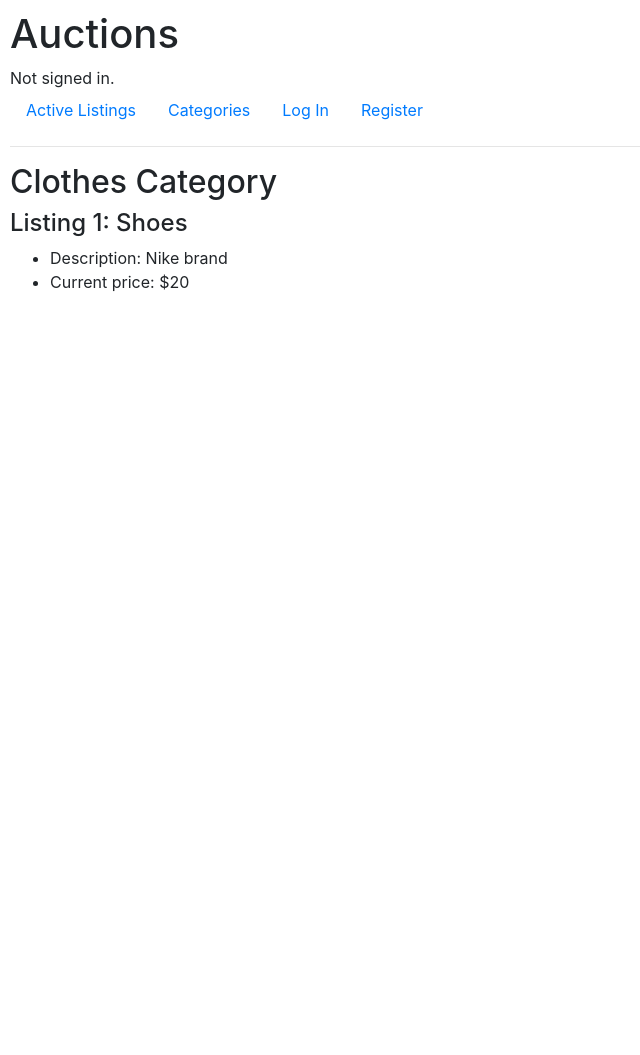
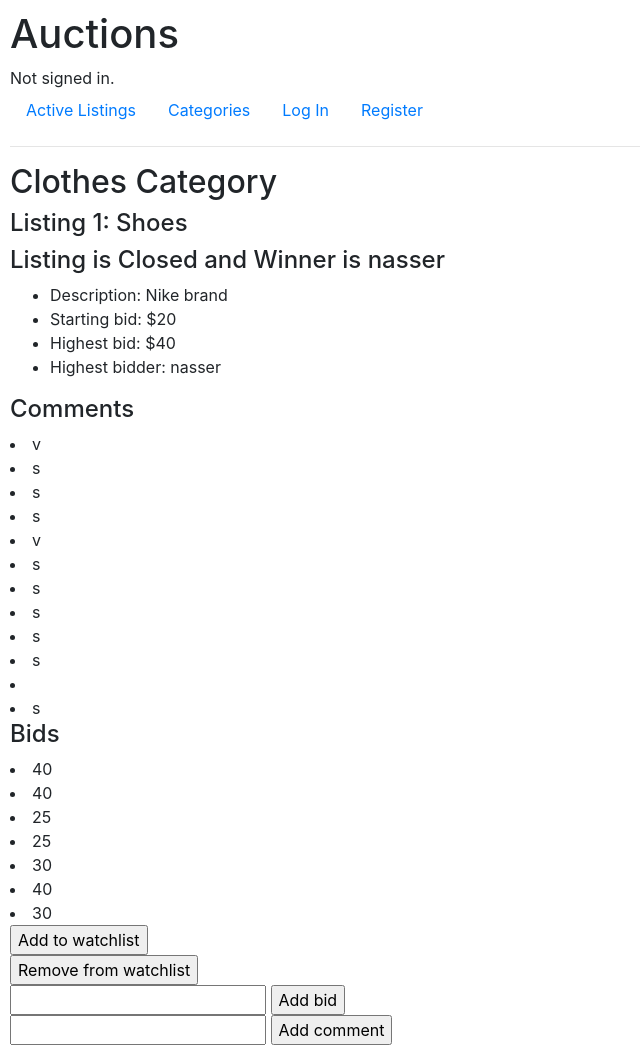
Before and after one commit to NasserMughrabi/Project2, a Django app: page /1/listing_details in a window 1280 px wide. Shown: the whole page, without its empty margins (0-640 px from the left). Before the commit the page ends 292 px from the top, so only its background shows below. Run offline with Django 3.2, Linux system fonts and the light colour scheme; data comes from the database, SQL or seed files in the repository; both versions use the stored data as it was after the commit; some libraries are stand-ins or nearby versions.

Commit message:
all pages are complete, css styling next

```diff
--- a/commerce/auctions/models.py
+++ b/commerce/auctions/models.py
@@ -20,10 +20,12 @@ class Listing(models.Model):
     price = models.IntegerField()
     image_URL = models.URLField(blank=True)
     category = models.ForeignKey(Categorie, on_delete=models.CASCADE, related_name="listing")
+    username = models.CharField(max_length=64)
+    closed = models.BooleanField()
 
-# class watchlist(models.Model):
-#     user_id = models.ForeignKey(User, on_delete=models.CASCADE, related_name="watchlist", primary_key=True)
-#     listing_id = models.ForeignKey(Listing, on_delete=models.CASCADE, related_name="watchlist(s)", primary_key=True)
+class Watchlist(models.Model):
+    listing = models.ForeignKey(Listing, on_delete=models.CASCADE, related_name="watchlist", primary_key=True)
+    username = models.CharField(max_length=64)
 
 # Bids table
 class Bid(models.Model):
@@ -31,6 +33,7 @@ class Bid(models.Model):
     bid_id = models.AutoField(primary_key=True)
     listing_id = models.ForeignKey(Listing, on_delete=models.CASCADE, related_name="bids")
     price = models.IntegerField()
+    username = models.CharField(max_length=64)
 
 # Comments table
 class Comment(models.Model):
--- /dev/null
+++ b/commerce/auctions/templates/auctions/add_comment.html
@@ -0,0 +1,5 @@
+{% extends "auctions/layout.html %}
+
+{% block body %}
+
+{% endblock %}
--- a/commerce/auctions/templates/auctions/index.html
+++ b/commerce/auctions/templates/auctions/index.html
@@ -4,6 +4,7 @@
 {% block body %}
 <h2>Active Listings</h2>
 {% for listing in listings %}
+{% if not listing.closed %}
 <h4>
     <a href="{% url 'listing_details' listing.listing_id %}">
         Listing {{listing.listing_id}}: {{listing.title}}
@@ -16,5 +17,7 @@
     <li>Image: <img src="{{listing.image_URL}}" alt=""></li>
     {% endif %}
 </ul>
+{% endif %}
 {% endfor %}
+
 {% endblock %}
--- a/commerce/auctions/templates/auctions/listing_details.html
+++ b/commerce/auctions/templates/auctions/listing_details.html
@@ -5,13 +5,64 @@
 {% block body %}
 <h2>{{listing.category.category}} Category</h2>
 <h4>Listing {{listing.listing_id}}: {{listing.title}}</h4>
+{% if listing.closed %}
+<h4>Listing is Closed and Winner is {{highest_bidder}}</h4>
+{% endif %}
 <ul>
     <li>Description: {{listing.description}}</li>
-    <li>Current price: ${{listing.price}}</li>
+    <li>Starting bid: ${{listing.price}}</li>
+    {% if highest_bid %}
+    <li>Highest bid: ${{highest_bid}}</li>
+    {% else %}
+    <li>Highest bid: ${{listing.price}}</li>
+    {% endif %}
+    <li>Highest bidder: {{highest_bidder}}</li>
     {% if listing.image_URL %}
     <li>Image: <img src="{{listing.image_URL}}" alt=""></li>
     {% endif %}
 </ul>
 
 
+{% if comments %}
+<h4>Comments</h4>
+{% for comment in comments %}
+<li>{{comment.content}}</li>
+{% endfor %}
+{% endif %}
+
+{% if bids %}
+<h4>Bids</h4>
+{% for bid in bids %}
+<li>{{bid.price}}</li>
+{% endfor %}
+{% endif %}
+
+<form action="{% url 'add_to_watchlist' listing.listing_id %}" method="post">
+    {% csrf_token %}
+    <input type="submit" , value="Add to watchlist">
+</form>
+<form action="{% url 'remove_from_watchlist' listing.listing_id %}" method="post">
+    {% csrf_token %}
+    <input type="submit" , value="Remove from watchlist">
+</form>
+
+<form action="{% url 'add_bid' listing.listing_id %}" method="post">
+    {% csrf_token %}
+    <input type="text" name="bid">
+    <input id="bid" type="submit" , value="Add bid">
+</form>
+
+<form action="{% url 'add_comment' listing.listing_id %}" method="post">
+    {% csrf_token %}
+    <input type="text" name="comment">
+    <input id="comment" type="submit" , value="Add comment">
+</form>
+
+{% if owner and not closed %}
+<form action="{% url 'close_auction' listing.listing_id %}" method="post">
+    {% csrf_token %}
+    <input id="close" type="submit" , value="Close auction">
+</form>
+{% endif %}
+
 {% endblock %}
--- a/commerce/auctions/urls.py
+++ b/commerce/auctions/urls.py
@@ -10,6 +10,11 @@ urlpatterns = [
     path("categories", views.categories, name="categories"),
     path("<str:category_name>/category_listings", views.category_listings, name="category_listings"),
     path("watchlist", views.watchlist, name="watchlist"),
+    path("<int:listing_id>/add_to_watchlist", views.add_to_watchlist, name="add_to_watchlist"),
+    path("<int:listing_id>/remove_from_watchlist", views.remove_from_watchlist, name="remove_from_watchlist"),
+    path("<int:listing_id>/add_comment", views.add_comment, name="add_comment"),
+    path("<int:listing_id>/add_bid", views.add_bid, name="add_bid"),
+    path("<int:listing_id>/close_auction", views.close_auction, name="close_auction"),
     path("create_listing_form", views.create_listing_form, name="create_listing_form"),
     path("create_listing", views.create_listing, name="create_listing"),
     path("<int:listing_id>/listing_details", views.listing_details, name="listing_details")
--- a/commerce/auctions/views.py
+++ b/commerce/auctions/views.py
@@ -1,10 +1,12 @@
-from unicodedata import category
 from django.contrib.auth import authenticate, login, logout
 from django.db import IntegrityError
 from django.http import HttpResponse, HttpResponseRedirect
 from django.shortcuts import render
 from django.urls import reverse
 from .models import *
+from django import forms
+from django.db.models import Max
+
 
 
 def login_view(request):
@@ -77,10 +79,6 @@ def category_listings(request, category_name):
         "category_listings": Listing.objects.filter(category=category_name)
     })
 
-# display user's watchlist of listings
-def watchlist(request):
-    # watchlist_listings = '
-    return render(request, "auctions/watchlist.html")
 
 def create_listing_form(request):
     return render(request, "auctions/create_listing.html")
@@ -93,15 +91,162 @@ def create_listing(request):
     bid = request.POST.get("bid")
     image = request.POST.get("image")
     category = request.POST.get("category")
-    listing = Listing(id(Listing), title, description, bid, image, category)
+    listing = Listing(id(Listing), title, description, bid, image, category, request.user.username)
     listing.save()
 
     return render(request, "auctions/listing_details.html", {
         "listing": listing
     })
 
+
+class newTaskForm(forms.Form):
+    listing_item = forms.CharField(label="")
+
 def listing_details(request, listing_id):
     listing = Listing.objects.get(pk=listing_id)
+    bids = Bid.objects.filter(listing_id=listing_id)
+    comments = Comment.objects.filter(listing_id=listing_id)
+    if Bid.objects.filter(listing_id=listing_id).count() > 0:
+        highest = Bid.objects.filter(listing_id=listing_id).aggregate(Max('price'))['price__max']
+        highest_bidder = Bid.objects.filter(listing_id=listing_id, price=highest).first().username
+    else:
+        highest = listing.price
+        highest_bidder = listing.username
+
+
+    if listing.username == request.user.username:
+        username_is_owner = True
+    else :
+        username_is_owner = False
+
     return render(request, "auctions/listing_details.html", {
-        "listing": listing
+        "listing": listing,
+        "owner": username_is_owner,
+        "form": newTaskForm(),
+        "bids": bids,
+        "highest_bidder": highest_bidder,
+        "highest_bid": highest,
+        "comments": comments
     })
+
+
+# display user's watchlist of listings
+def watchlist(request):
+    listings = Watchlist.objects.filter(username = request.user.username)
+    return render(request, "auctions/watchlist.html", {
+        "listings": listings
+    })
+
+
+def add_to_watchlist(request, listing_id):
+    listing = Listing.objects.get(pk=listing_id)
+    # add listing to the watchlist model/table using correct username
+    username = request.user.username
+    watchlist = Watchlist(listing_id, username)
+    watchlist.save()
+    return render(request, "auctions/watchlist.html", {
+        "listings": Watchlist.objects.filter(username=username)
+    })
+
+def remove_from_watchlist(request, listing_id):
+    listing = Listing.objects.get(pk=listing_id)
+    # add listing to the watchlist model/table using correct username
+    username = request.user.username
+    if Watchlist.objects.filter(listing=listing_id, username=username).exists():
+        Watchlist.objects.filter(listing=listing_id, username=username).delete()
+        return render(request, "auctions/watchlist.html", {
+            "listings": Watchlist.objects.filter(username=username)
+        })
+    else:
+        return render(request, "auctions/watchlist.html", {
+            "listings": Watchlist.objects.filter(username=username)
+        })
+
+# def bid(request):
+#     if request.method == "post":
+#         bid = request.POST.get("bid")
+#     return render(request, "auctions/listing_details.html", {
+#         "listing": bid,
+#     })
+
+def add_comment(request, listing_id):
+    if request.method == "POST":
+        comment_input = request.POST["comment"]
+
+    comment = Comment(id(Comment), listing_id, comment_input)
+    comment.save()
+
+    listing = Listing.objects.get(pk=listing_id)
+    bids = Bid.objects.filter(listing_id=listing_id)
+    comments = Comment.objects.filter(listing_id=listing_id)
+
+    if Bid.objects.filter(listing_id=listing_id).count() > 0:
+        highest = Bid.objects.filter(listing_id=listing_id).aggregate(Max('price'))['price__max']
+        highest_bidder = Bid.objects.filter(listing_id=listing_id, price=highest).first().username
+    else:
+        highest = listing.price
+        highest_bidder = listing.username
+
+    return render(request, "auctions/listing_details.html", {
+        "listing": listing,
+        "bids": bids,
+        "highest_bid": highest,
+        "highest_bidder": highest_bidder,
+        "comments": comments
+    })
+
+def add_bid(request, listing_id):
+    if request.method == "POST":
+        bid_input = request.POST["bid"]
+
+    listing = Listing.objects.get(pk=listing_id)
+    if Bid.objects.filter(listing_id=listing_id).count() > 0:
+        highest = Bid.objects.filter(listing_id=listing_id).aggregate(Max('price'))['price__max']
+    else:
+        highest = listing.price
+
+    if int(bid_input) < listing.price or int(bid_input) < highest:
+        return HttpResponse("Invalid input. Your bid must be higher than both the Starting bid and the Highest bid!")
+
+    bid = Bid(id(Bid), listing_id, bid_input, request.user.username)
+    bid.save()
+
+    if Bid.objects.filter(listing_id=listing_id).count() > 0:
+        highest = Bid.objects.filter(listing_id=listing_id).aggregate(Max('price'))['price__max']
+        highest_bidder = Bid.objects.filter(listing_id=listing_id, price=highest).first().username
+    else:
+        highest = listing.price
+        highest_bidder = listing.username
+
+    bids = Bid.objects.filter(listing_id=listing_id)
+    comments = Comment.objects.filter(listing_id=listing_id)
+
+    return render(request, "auctions/listing_details.html", {
+        "listing": listing,
+        "bids": bids,
+        "highest_bid": highest,
+        "highest_bidder": highest_bidder,
+        "comments": comments
+    })
+
+def close_auction(request, listing_id):
+    listing = Listing.objects.get(pk=listing_id)
+    Listing.objects.filter(listing_id=listing_id).update(closed=True)
+    bids = Bid.objects.filter(listing_id=listing_id)
+    comments = Comment.objects.filter(listing_id=listing_id)
+
+    if Bid.objects.filter(listing_id=listing_id).count() > 0:
+        highest = Bid.objects.filter(listing_id=listing_id).aggregate(Max('price'))['price__max']
+        highest_bidder = Bid.objects.filter(listing_id=listing_id, price=highest).first().username
+    else:
+        highest = listing.price
+        highest_bidder = listing.username
+
+    return render(request, "auctions/listing_details.html", {
+        "listing": listing,
+        "form": newTaskForm(),
+        "bids": bids,
+        "highest_bidder": highest_bidder,
+        "highest_bid": highest,
+        "comments": comments
+    })
```
Also changed, not shown: commerce/auctions/templates/auctions/watchlist.html (+11 -0 lines), commerce/auctions/migrations/0002_bid_categorie_comment_listing_watchlist.py, commerce/db.sqlite3. Lines whose indentation alone changed are shown as unchanged.
